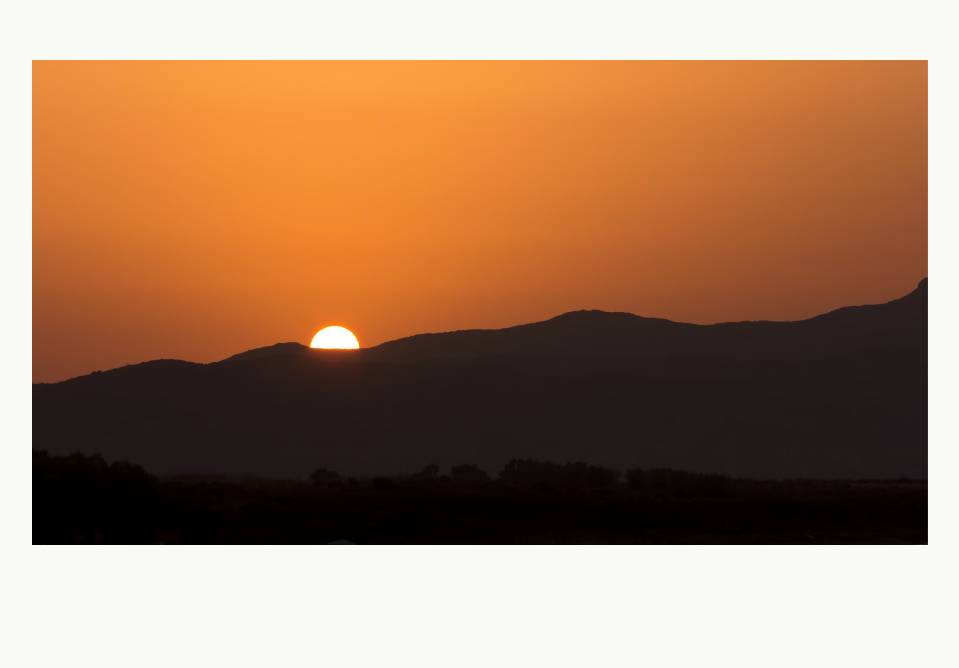
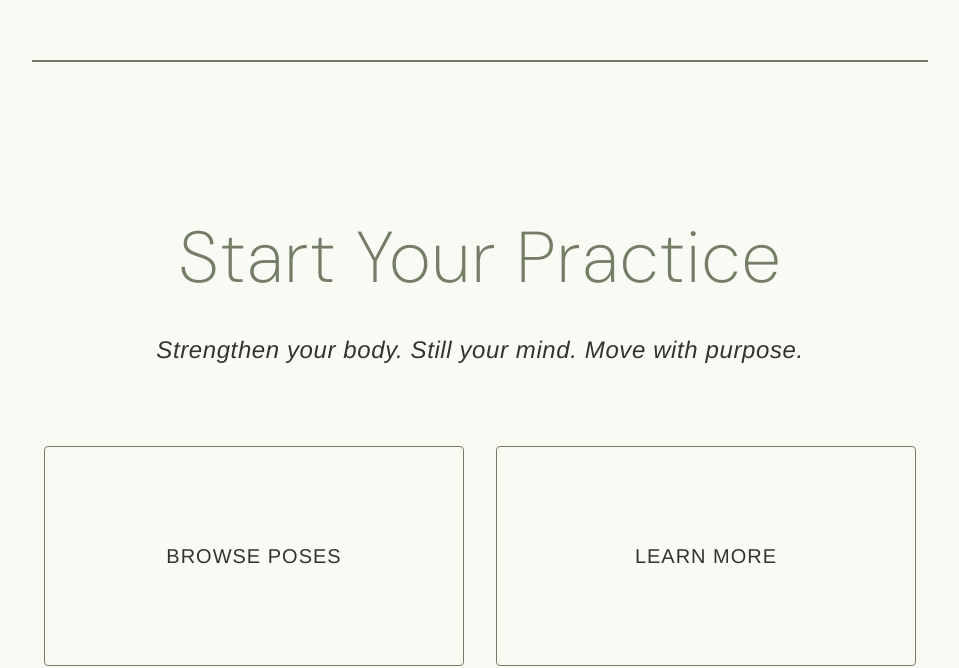
Before and after one commit to samanthacabrera/yoga-library, a React (Vite) app: page / in a window 1280 px wide. Shown: the part 3412-4080 px from the top of the page, without its empty margins (160-1119 px from the left). Built offline with nearby package versions, Linux system fonts and the light colour scheme.

Commit message:
small typography changes

```diff
--- a/src/components/CategoryPage.jsx
+++ b/src/components/CategoryPage.jsx
@@ -227,7 +227,7 @@ const CategoryPage = () => {
         )}
       </div>
 
-      <h2 className="text-xl lg:text-6xl pt-12 font-medium text-center tracking-wider">{getHeadingText()}</h2>
+      <h2 className="text-xl lg:text-6xl pt-12 text-center tracking-wider">{getHeadingText()}</h2>
       <p className="text-charcoal tracking-wider leading-loose">{getDescText()}</p>
 
       {filteredPoses.length === 0 ? (
--- a/src/components/Home.jsx
+++ b/src/components/Home.jsx
@@ -80,14 +80,14 @@ const Home = () => {
         </motion.div>
 
         {/* Photo by <a href="https://unsplash.com/@jeremybishop?utm_content=creditCopyText&utm_medium=referral&utm_source=unsplash">Jeremy Bishop</a> on <a href="https://unsplash.com/photos/calm-water-QtIXL7C4bB0?utm_content=creditCopyText&utm_medium=referral&utm_source=unsplash">Unsplash</a> */}
-        <Parallax
+        {/* <Parallax
           bgImage="bg3.avif"
           bgImageAlt="zoomed in photo of ocean waves at sunset"
           strength={500}
           className="w-full h-[100vh] hidden lg:block"
           bgImageStyle={{ objectFit: "cover", objectPosition: "center" }}
         >
-        </Parallax>
+        </Parallax> */}
 
         {/* Call To Action */}
         <motion.div
@@ -95,7 +95,7 @@ const Home = () => {
           whileInView={{ opacity: 1, y: 0 }}
           viewport={{ once: false, amount: 0.2 }}
           transition={{ duration: 1 }}
-          className="relative py-40 text-center flex flex-col items-center"
+          className="relative py-40 text-center flex flex-col items-center border-t-2 border-moss"
         >
           <h2 className="text-7xl heading leading-none tracking-tight">
             Start Your Practice
@@ -124,14 +124,14 @@ const Home = () => {
         </motion.div>
 
         {/* Photo by <a href="https://unsplash.com/@jhonkasalo?utm_content=creditCopyText&utm_medium=referral&utm_source=unsplash">Joakim Honkasalo</a> on <a href="https://unsplash.com/photos/sunset-over-the-horizon-ufQ-HKgShCo?utm_content=creditCopyText&utm_medium=referral&utm_source=unsplash">Unsplash</a> */}
-        {/* <Parallax
+        <Parallax
           bgImage="bg2.jpg"
           bgImageAlt="photo of sunrise behind mountains"
           strength={500}
           className="w-full h-[100vh] hidden lg:block"
           bgImageStyle={{ objectFit: "cover", objectPosition: "center" }}
         >
-        </Parallax> */}
+        </Parallax>
 
         {/* Featured Categories */}
         <motion.div
@@ -140,7 +140,7 @@ const Home = () => {
           viewport={{ once: false, amount: 0.2 }}
           variants={{ hidden: {}, visible: { transition: { staggerChildren: 0.3 } } }}
         >
-          <div className="grid md:grid-cols-2 gap-48 items-center py-48 border-t-2 border-moss">
+          <div className="grid md:grid-cols-2 gap-48 items-center py-48">
             <motion.div
               variants={{ hidden: { opacity: 0, y: 50 }, visible: { opacity: 1, y: 0, transition: { duration: 1 } } }}
               className="text-left mx-12 md:mx-0"
```
Lines whose indentation alone changed are shown as unchanged.
